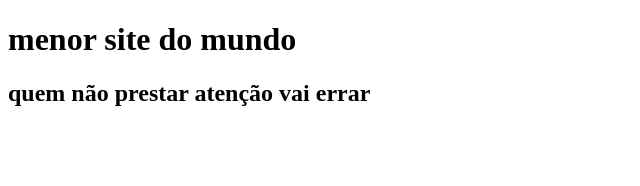
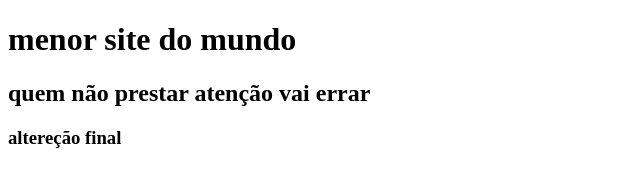
Before and after one commit to snd30/aula-git, a plain HTML site: page index.html in a window 1280 px wide. Shown: the whole page, without its empty margins (0-640 px from the left). Drawn offline with Linux system fonts and the light colour scheme.

Commit message:
commit 3 14/04

```diff
--- a/index.html
+++ b/index.html
@@ -8,5 +8,6 @@
 <body>
     <h1>menor site do mundo </h1>
     <h2>quem não prestar atenção vai errar</h2>
+    <h3>altereção final</h3>
 </body>
 </html>
```
